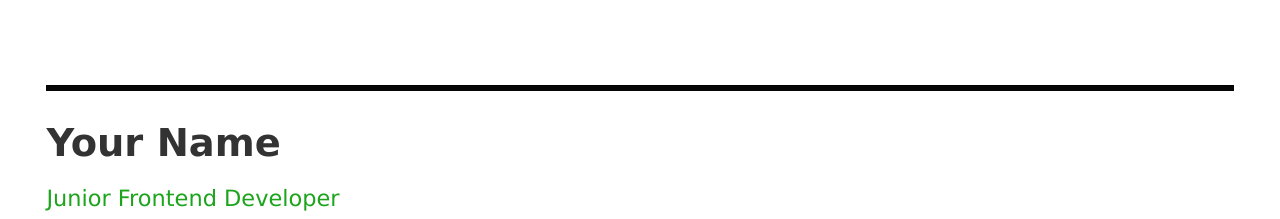
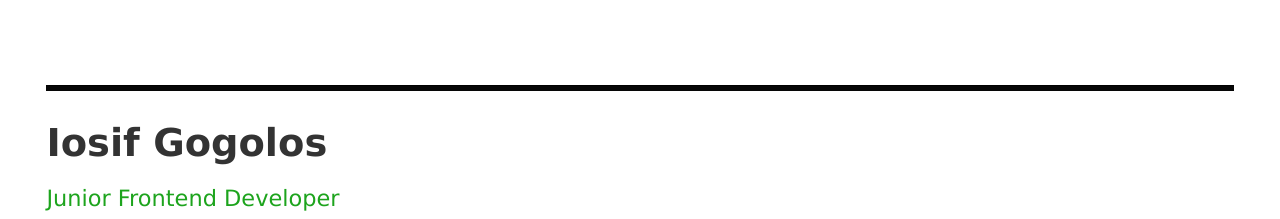
Before and after one commit to iosif-gogolos/Single-page-HTML-CV, a plain HTML site: page index.html in a window 1280 px wide. Shown: the top 219 px of the page. Drawn offline with Linux system fonts and the light colour scheme.

Commit message:
Add keywords for SEO

```diff
--- a/index.html
+++ b/index.html
@@ -3,13 +3,16 @@
 <head>
     <meta charset="UTF-8">
     <meta name="viewport" content="width=device-width, initial-scale=1.0">
+    <meta name="author" content="Iosif Gogolos">
     <link rel="stylesheet" href="style.css">
+    <!-- Include SEO-keywords for search engines-->
+    <meta name="keywords" content="HTML, CV, Junior Developer, Resume">
 
     <title>Curriculum Vitae</title>
 </head>
 <body>
     <hr>
-    <h1>Your Name</h1>
+    <h1>Iosif Gogolos</h1>
     <h3>Junior Frontend Developer</h3>
     <p>123 Your Street</br>
         Your City</br>
```
Also changed, not shown: favicon.ico (added).
